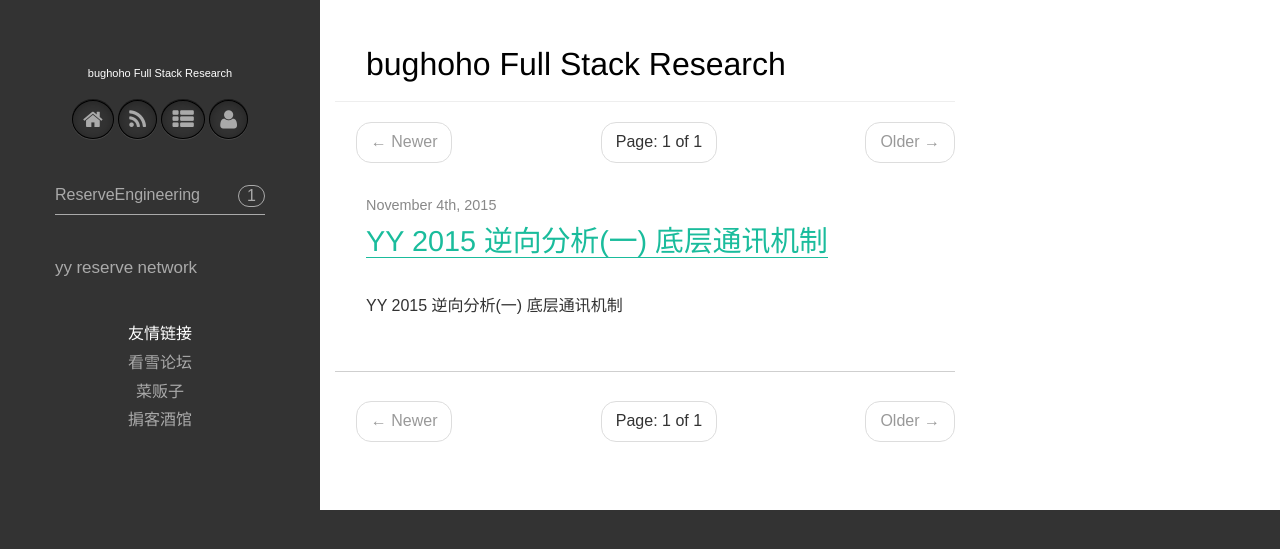
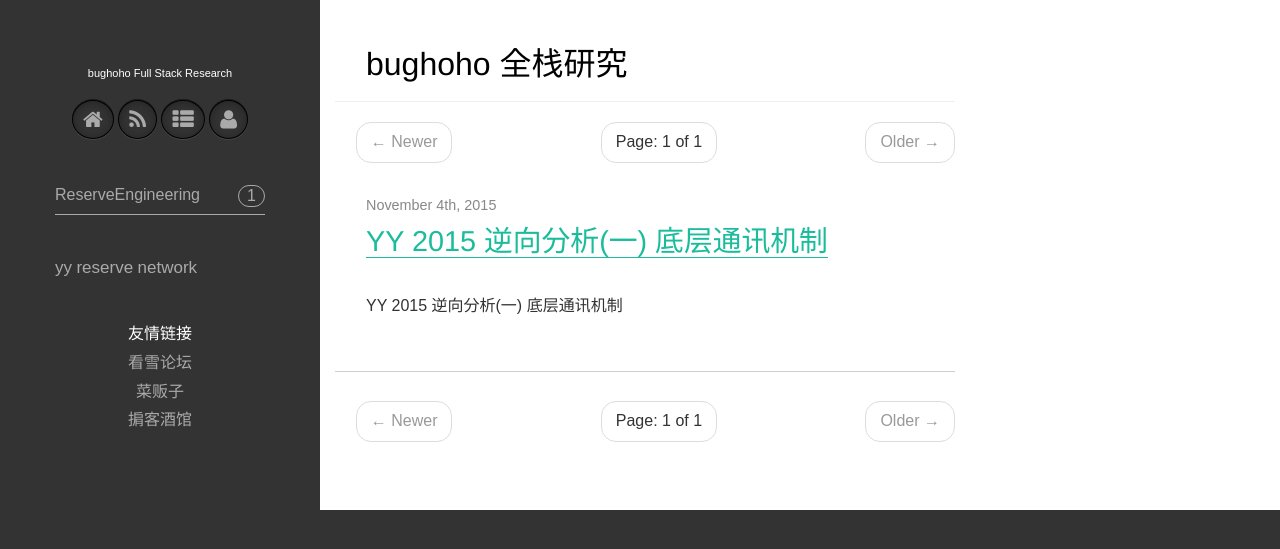
Before and after one commit to bughoho/bughoho.github.io, a Jekyll site: the page built from index.html, in a window 1280 px wide. Shown: the top 549 px of the page. Built offline with Jekyll 4.4.1, drawn with Linux system fonts in a browser that asks for light colours; nearby versions of some CDN libraries; some web fonts are replaced; the list of posts is cut into pages by our own code; comment, search, counter and statistics services are not loaded.

Commit message:
adding few keywords

```diff
--- a/_config.yml
+++ b/_config.yml
@@ -12,14 +12,14 @@
     scope:
       path: "" # empty string for all files
     values:
-      title: "bughoho Full Stack Research"
+      title: "bughoho 全栈研究"
 
-description: "bughoho Full Stack Research, share technology post"
+description: "bughoho 全栈研究, share technology post"
 author:
   name: bughoho
   email: bughoho@gmail.com
-  github: dbtek
-  twitter: dbtek
+  github: bughoho
+  twitter: bughoho
   pinterest: asd123
   linkedin: asd123
   bio: bughoho Full Stack Research
--- a/_includes/default.html
+++ b/_includes/default.html
@@ -3,13 +3,18 @@
 <head>
 	<meta charset="utf-8">
 	<title>{{ page.title }}</title>
-	{% if page.description %}
+  	{% if page.description %}
 	<meta name="description" content="{{ page.description }}">
+	{% else %}
+	<meta name="description" content="{{ site.description }}">
 	{% endif %}
 	<meta name="author" content="{{ site.author.name }}">
 
 	<!-- Enable responsive viewport -->
 	<meta name="viewport" content="width=device-width, initial-scale=1.0">
+	{% if page.keywords %}
+	<meta name="keywords" content="{{ page.keywords | join: ', ' }}">
+	{% endif %}
 
 	<!-- Le HTML5 shim, for IE6-8 support of HTML elements -->
 	<!--[if lt IE 9]>
--- a/index.html
+++ b/index.html
@@ -1,7 +1,9 @@
 ---
 layout: page
 tagline:
-title: bughoho Full Stack Research
+title: bughoho 全栈研究
+description: "bughoho 全栈研究,个人博客"
+keywords: 编程,C++,逆向,脱壳,破解,网站,编译原理,反编译,虚拟机,VMP
 ---
 
 <ul class="pager">
```
Also changed, not shown: _posts/2015-11-04-YY-communication.md (+1 -0 lines).
